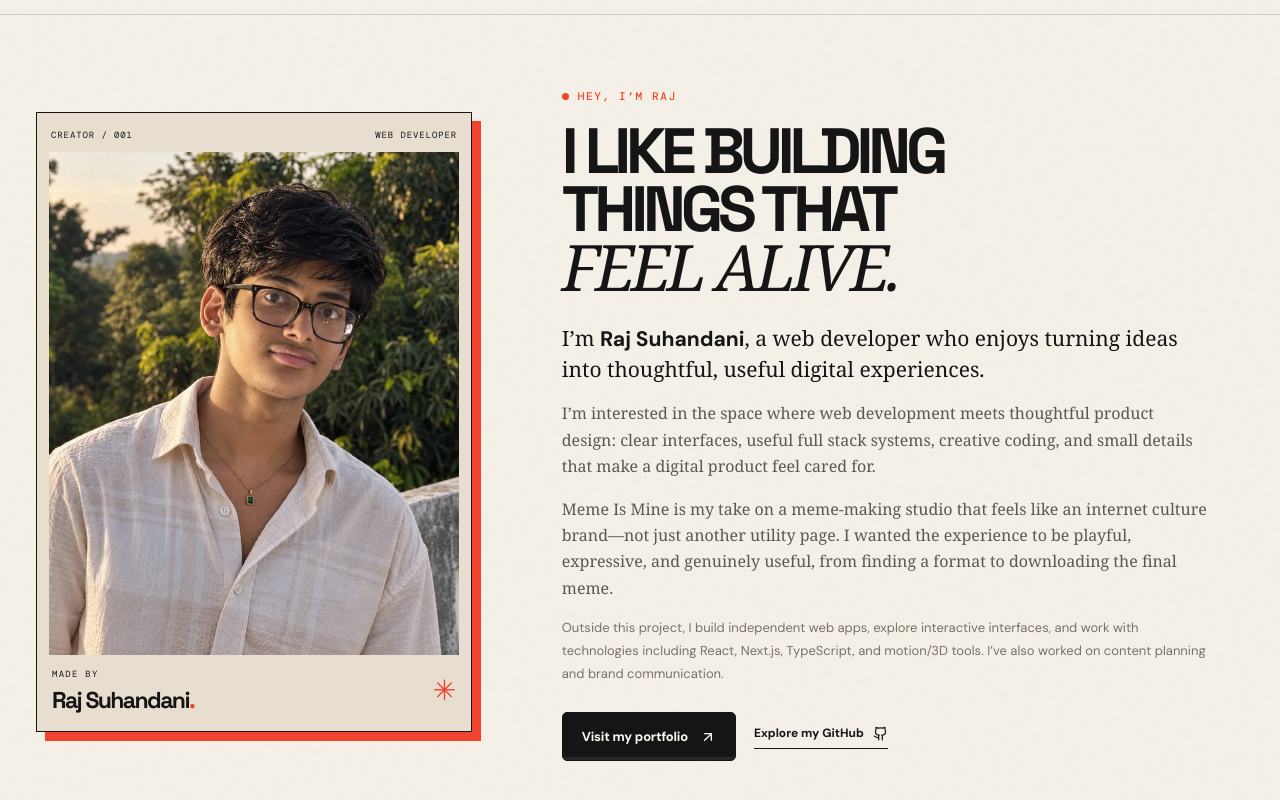
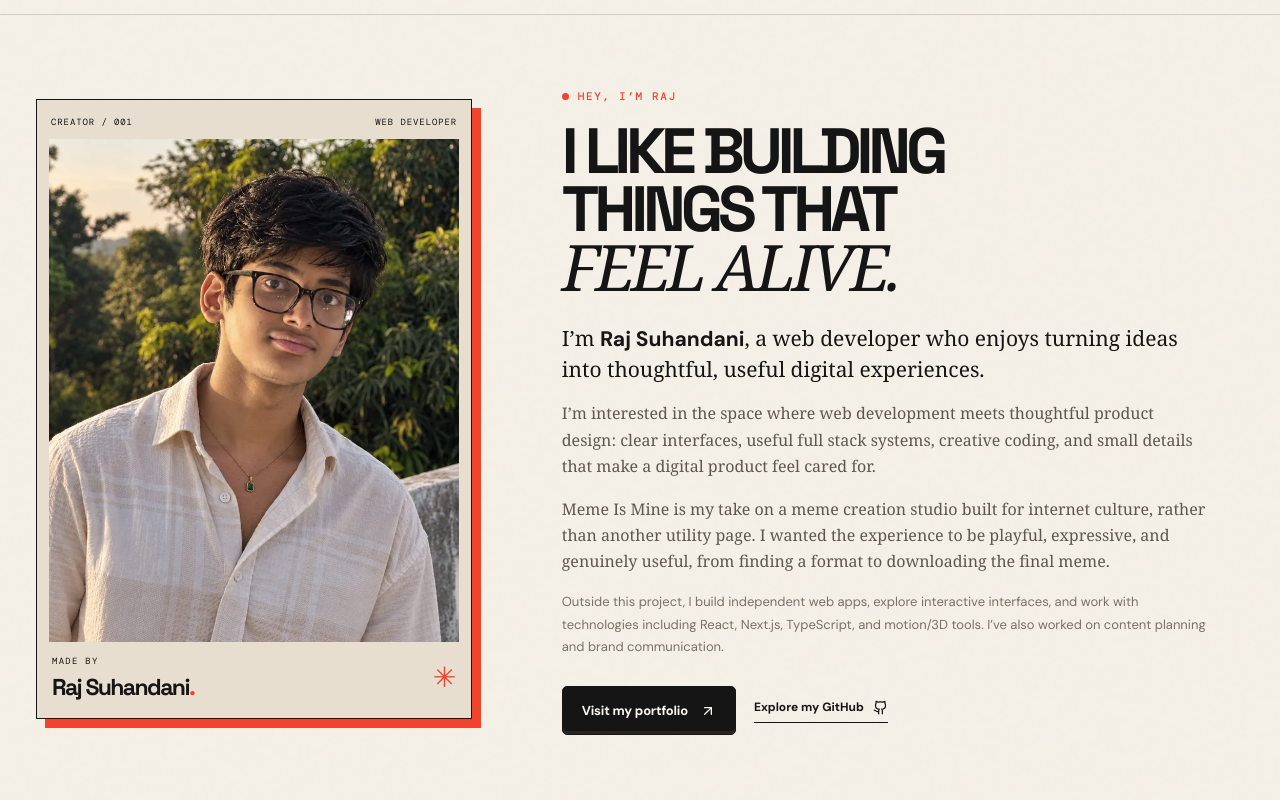
Before and after one commit to RAJ-SUHANDANI/MemeIsMine, a Next.js app: page /about in a window 1280 px wide. Shown: the part 400-1200 px from the top of the page. Built offline with nearby package versions, Linux system fonts and the light colour scheme.

Commit message:
Remove remaining dash punctuation from About copy

```diff
--- a/src/app/about/page.tsx
+++ b/src/app/about/page.tsx
@@ -18,7 +18,7 @@ export default function AboutPage(){
       <h2 className="page-display">I LIKE BUILDING<br/>THINGS THAT<br/><em>FEEL ALIVE.</em></h2>
       <p className="about-intro">I’m <strong>Raj Suhandani</strong>, a web developer who enjoys turning ideas into thoughtful, useful digital experiences.</p>
       <p>I’m interested in the space where web development meets thoughtful product design: clear interfaces, useful full stack systems, creative coding, and small details that make a digital product feel cared for.</p>
-      <p>Meme Is Mine is my take on a meme-making studio that feels like an internet culture brand—not just another utility page. I wanted the experience to be playful, expressive, and genuinely useful, from finding a format to downloading the final meme.</p>
+      <p>Meme Is Mine is my take on a meme creation studio built for internet culture, rather than another utility page. I wanted the experience to be playful, expressive, and genuinely useful, from finding a format to downloading the final meme.</p>
       <p className="about-muted">Outside this project, I build independent web apps, explore interactive interfaces, and work with technologies including React, Next.js, TypeScript, and motion/3D tools. I’ve also worked on content planning and brand communication.</p>
       <div className="about-actions"><a className="button button-dark" href="https://rajsuhandani.vercel.app/" target="_blank" rel="noreferrer">Visit my portfolio <ArrowUpRight size={16}/></a><a className="text-link" href="https://github.com/RAJ-SUHANDANI" target="_blank" rel="noreferrer">Explore my GitHub <Github size={15}/></a></div>
     </motion.div>
```
